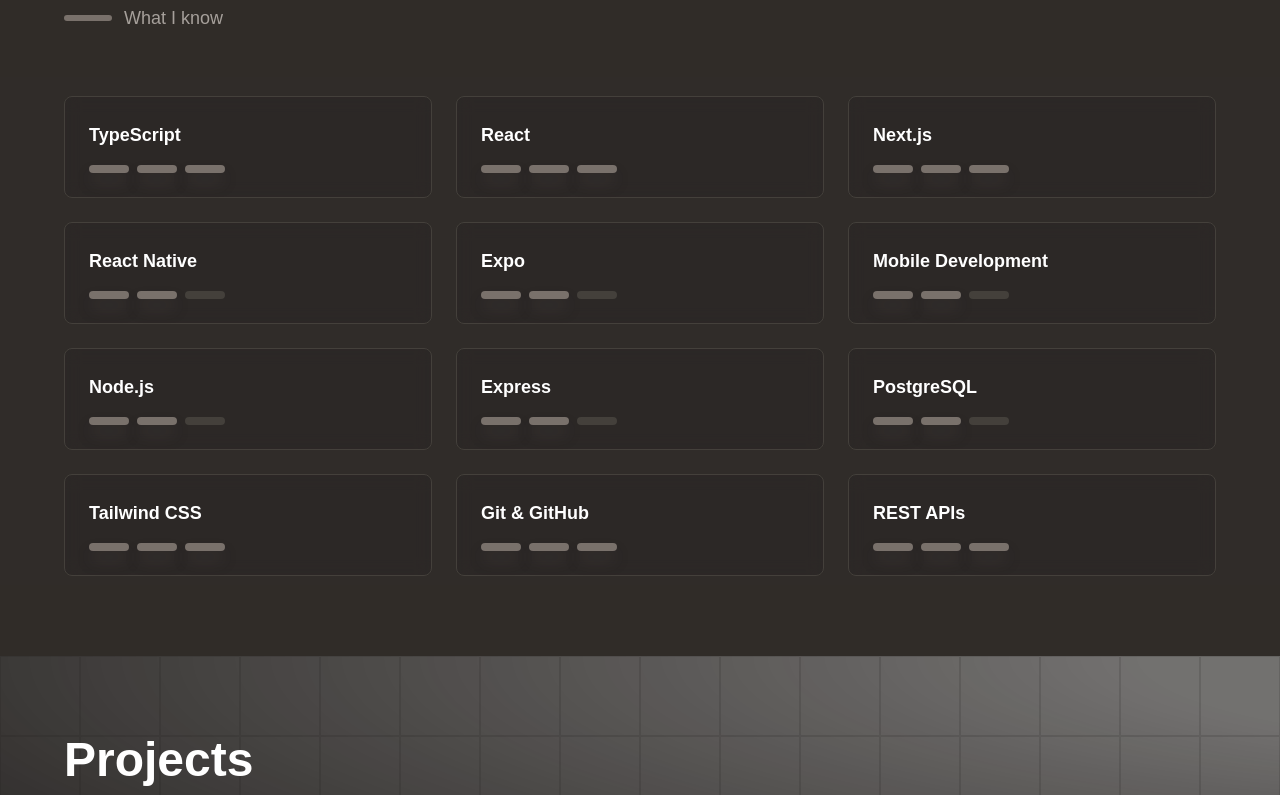
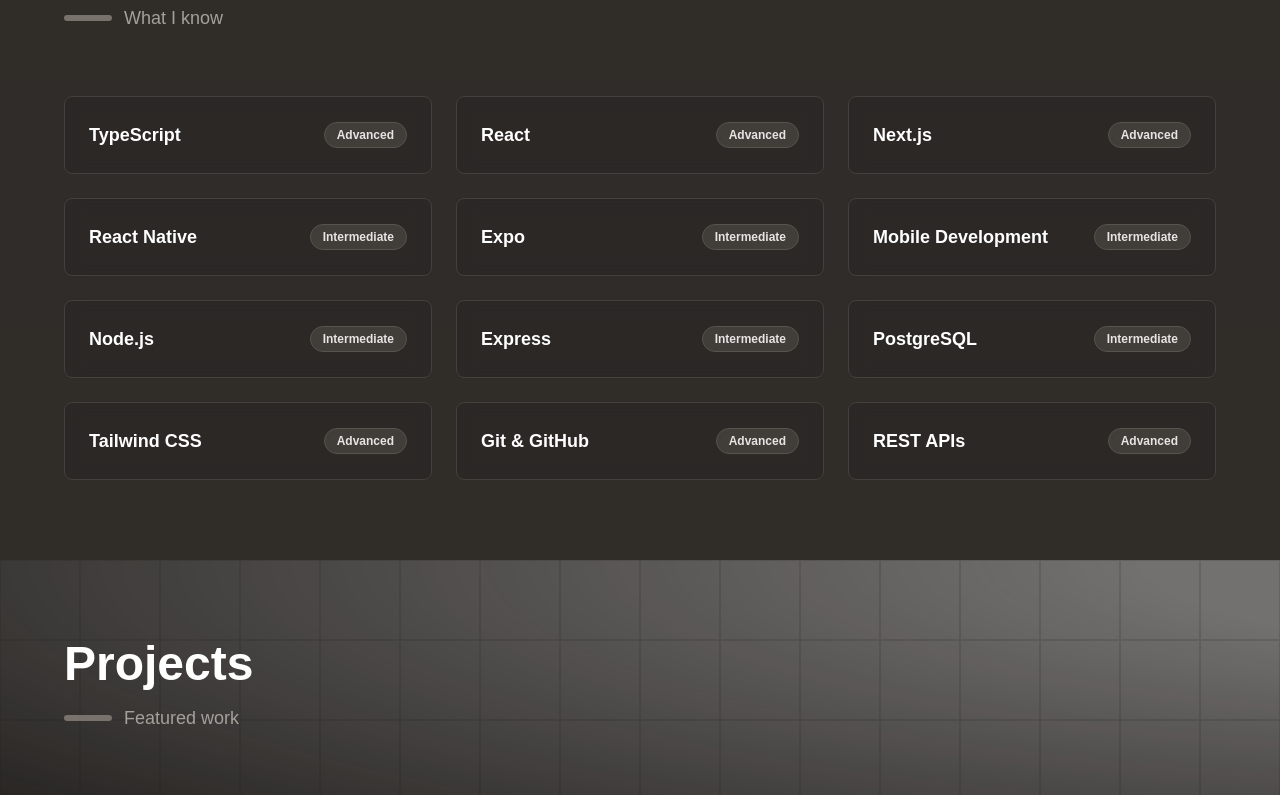
Before and after one commit to Fernando546/portfolio, a Next.js app: page / in a window 1280 px wide. Shown: the part 940-1735 px from the top of the page. Built offline with nearby package versions, Linux system fonts and the light colour scheme.

Commit message:
Update hobby and contact sections in Home component; enhance SkillCard layout and proficiency display

```diff
--- a/app/page.tsx
+++ b/app/page.tsx
@@ -321,13 +321,18 @@
 
           <div className="grid grid-cols-1 md:grid-cols-2 lg:grid-cols-3 gap-6">
             <HobbyCard
-              title="Gaming"
-              description="Passionate about competitive gaming and exploring new game mechanics and game development concepts."
+              title="Sports"
+              description="Passionate about fitness - gym training and running every day to maintain a healthy lifestyle and mental clarity."
             />
 
             <HobbyCard
-              title="Open Source"
-              description="Contributing to open-source projects and sharing knowledge with the developer community."
+              title="IoT & Hardware"
+              description="Interested in Internet of Things projects, smart devices, and embedded systems development."
+            />
+
+            <HobbyCard
+              title="Web Development"
+              description="Building modern, responsive web applications and exploring new frameworks and technologies."
             />
 
             <HobbyCard
@@ -336,55 +341,63 @@
             />
 
             <HobbyCard
-              title="UI/UX Design"
-              description="Interested in creating beautiful and intuitive user interfaces that provide excellent user experience."
-            />
-
-            <HobbyCard
               title="Music"
               description="Enjoys listening to various genres and exploring music production tools."
-            />
-
-            <HobbyCard
-              title="Learning"
-              description="Constantly exploring new technologies, frameworks, and best practices in software development."
             />
           </div>
         </div>
       </section>
 
       {/* Contact Section */}
-      <section id="contact" className="py-20 px-6 bg-stone-700/50">
-        <div className="max-w-6xl mx-auto text-center">
+      <section id="contact" className="relative py-20 px-6 overflow-hidden">
+        <div className="absolute inset-0 bg-gradient-to-b from-stone-800/50 to-stone-900/50"></div>
+        <div className="relative z-10 max-w-6xl mx-auto text-center">
           <SectionTitle title="Let's Connect" subtitle="Get in touch" />
 
-          <p className="text-xl text-stone-200 mb-8 max-w-2xl mx-auto">
-            Feel free to reach out for collaborations or just a friendly chat.
+          <p className="text-lg text-stone-300 mb-12 max-w-2xl mx-auto leading-relaxed">
+            I'm always interested in hearing about new opportunities and collaborations. Feel free to reach out!
           </p>
 
-          <div className="flex gap-6 justify-center flex-wrap">
+          <div className="grid grid-cols-1 md:grid-cols-3 gap-8 mb-12">
+            <div className="group p-6 rounded-lg border border-stone-700 bg-stone-800/30 hover:bg-stone-700/50 hover:border-stone-500 transition-all duration-300">
+              <div className="text-3xl mb-4">✉️</div>
+              <h3 className="text-lg font-semibold text-white mb-2">Email</h3>
+              <p className="text-stone-400 text-sm mb-4">Get in touch via email</p>
               <a
                 href="mailto:contact@example.com"
-              className="px-6 py-3 bg-stone-600 text-white font-semibold rounded-lg hover:bg-stone-500 hover:shadow-lg hover:shadow-stone-600/50 transition-all duration-300"
+                className="inline-block px-4 py-2 bg-stone-600 text-white font-semibold rounded-lg hover:bg-stone-500 transition-all duration-300"
               >
-              Email Me
+                Send Email
               </a>
+            </div>
+
+            <div className="group p-6 rounded-lg border border-stone-700 bg-stone-800/30 hover:bg-stone-700/50 hover:border-stone-500 transition-all duration-300">
+              <div className="text-3xl mb-4">💻</div>
+              <h3 className="text-lg font-semibold text-white mb-2">GitHub</h3>
+              <p className="text-stone-400 text-sm mb-4">Check out my projects</p>
               <a
                 href="https://github.com"
                 target="_blank"
                 rel="noopener noreferrer"
-              className="px-6 py-3 border-2 border-white text-white font-semibold rounded-lg hover:bg-white hover:text-stone-800 transition-all duration-300"
+                className="inline-block px-4 py-2 bg-stone-600 text-white font-semibold rounded-lg hover:bg-stone-500 transition-all duration-300"
               >
-              GitHub
+                Visit GitHub
               </a>
+            </div>
+
+            <div className="group p-6 rounded-lg border border-stone-700 bg-stone-800/30 hover:bg-stone-700/50 hover:border-stone-500 transition-all duration-300">
+              <div className="text-3xl mb-4">💼</div>
+              <h3 className="text-lg font-semibold text-white mb-2">LinkedIn</h3>
+              <p className="text-stone-400 text-sm mb-4">Connect on LinkedIn</p>
               <a
                 href="https://linkedin.com"
                 target="_blank"
                 rel="noopener noreferrer"
-              className="px-6 py-3 border-2 border-white text-white font-semibold rounded-lg hover:bg-white hover:text-stone-800 transition-all duration-300"
+                className="inline-block px-4 py-2 bg-stone-600 text-white font-semibold rounded-lg hover:bg-stone-500 transition-all duration-300"
               >
-              LinkedIn
+                View Profile
               </a>
+            </div>
           </div>
         </div>
       </section>
--- a/components/ui/ExperienceCard.tsx
+++ b/components/ui/ExperienceCard.tsx
@@ -15,7 +15,6 @@
 }: ExperienceCardProps) {
   return (
     <div className="group animate-fade-in-up relative pl-8 pb-8 border-l-2 border-stone-700 hover:border-stone-500 transition-all duration-300">
-      <div className="absolute -left-3.5 top-1 w-6 h-6 bg-stone-800 border-2 border-stone-500 rounded-full"></div>
       <div className="rounded-lg p-4 bg-stone-800/30 border border-stone-700 hover:border-stone-600 hover:shadow-sm transition-all duration-300">
         <div className="flex justify-between items-start mb-2">
           <div>
--- a/components/ui/SkillCard.tsx
+++ b/components/ui/SkillCard.tsx
@@ -5,28 +5,20 @@
 }
 
 export default function SkillCard({ name, proficiency }: SkillCardProps) {
+  const proficiencyLabel = {
+    beginner: "Familiar",
+    intermediate: "Intermediate",
+    advanced: "Advanced",
+  };
+
   return (
     <div className="group animate-fade-in-up relative p-6 rounded-lg border border-stone-700 bg-stone-800/50 hover:bg-stone-700/70 hover:border-stone-600 hover:shadow-lg transition-all duration-300 backdrop-blur-sm">
-      <div className="relative z-10">
+      <div className="relative z-10 flex justify-between items-center">
         <p className="text-lg font-semibold text-white">{name}</p>
         {proficiency && (
-          <div className="mt-4 flex gap-2">
-            {[1, 2, 3].map((i) => (
-              <div
-                key={i}
-                className={`h-2 w-10 rounded-full transition-all duration-300 ${
-                  i <=
-                  (proficiency === "beginner"
-                    ? 1
-                    : proficiency === "intermediate"
-                      ? 2
-                      : 3)
-                    ? "bg-stone-500 shadow-lg shadow-stone-500/50"
-                    : "bg-stone-700"
-                }`}
-              ></div>
-            ))}
-          </div>
+          <span className="ml-4 px-3 py-1 bg-stone-600/50 text-stone-200 text-xs font-semibold rounded-full border border-stone-600">
+            {proficiencyLabel[proficiency]}
+          </span>
         )}
       </div>
     </div>
```
Lines whose indentation alone changed are shown as unchanged.
